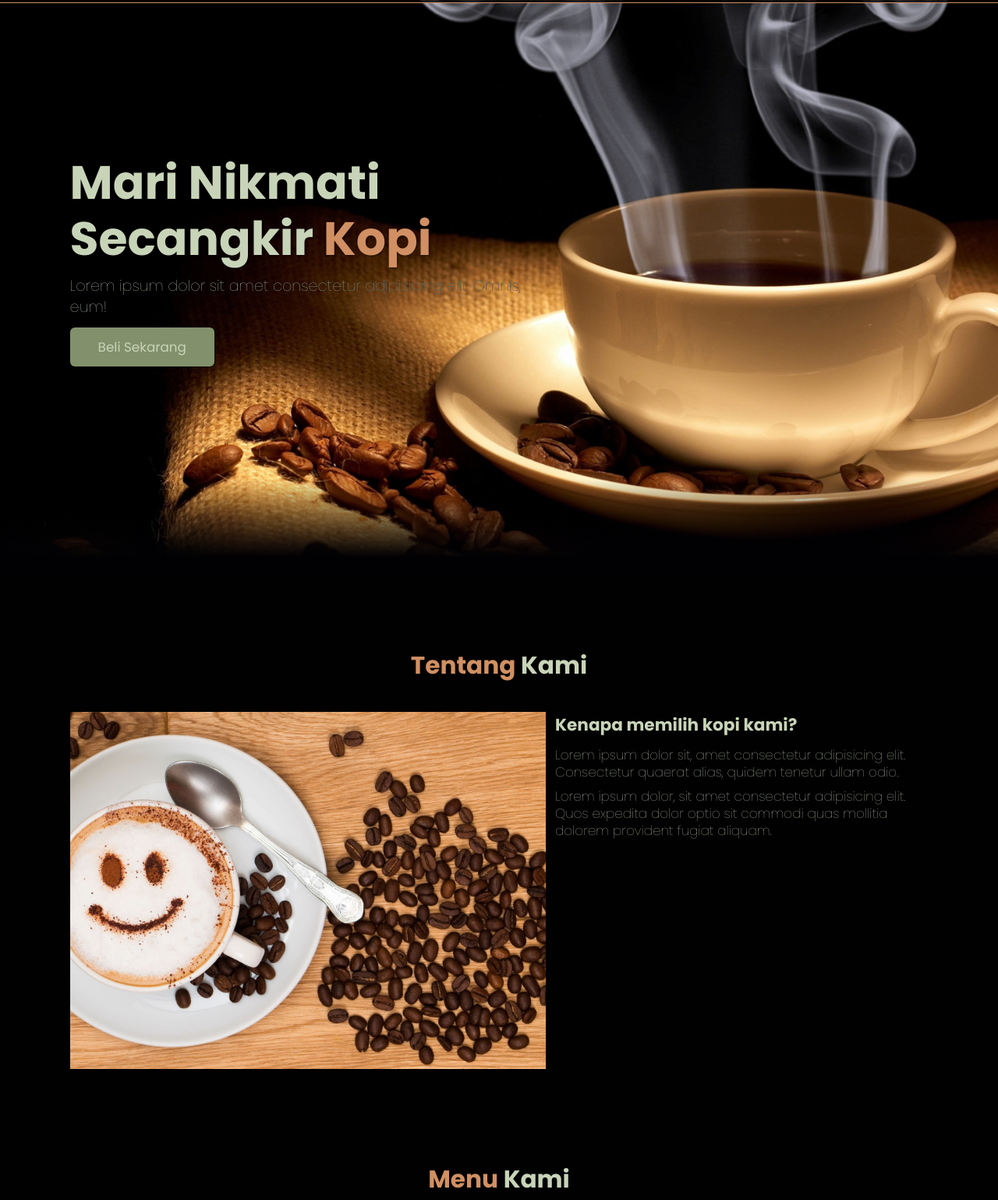
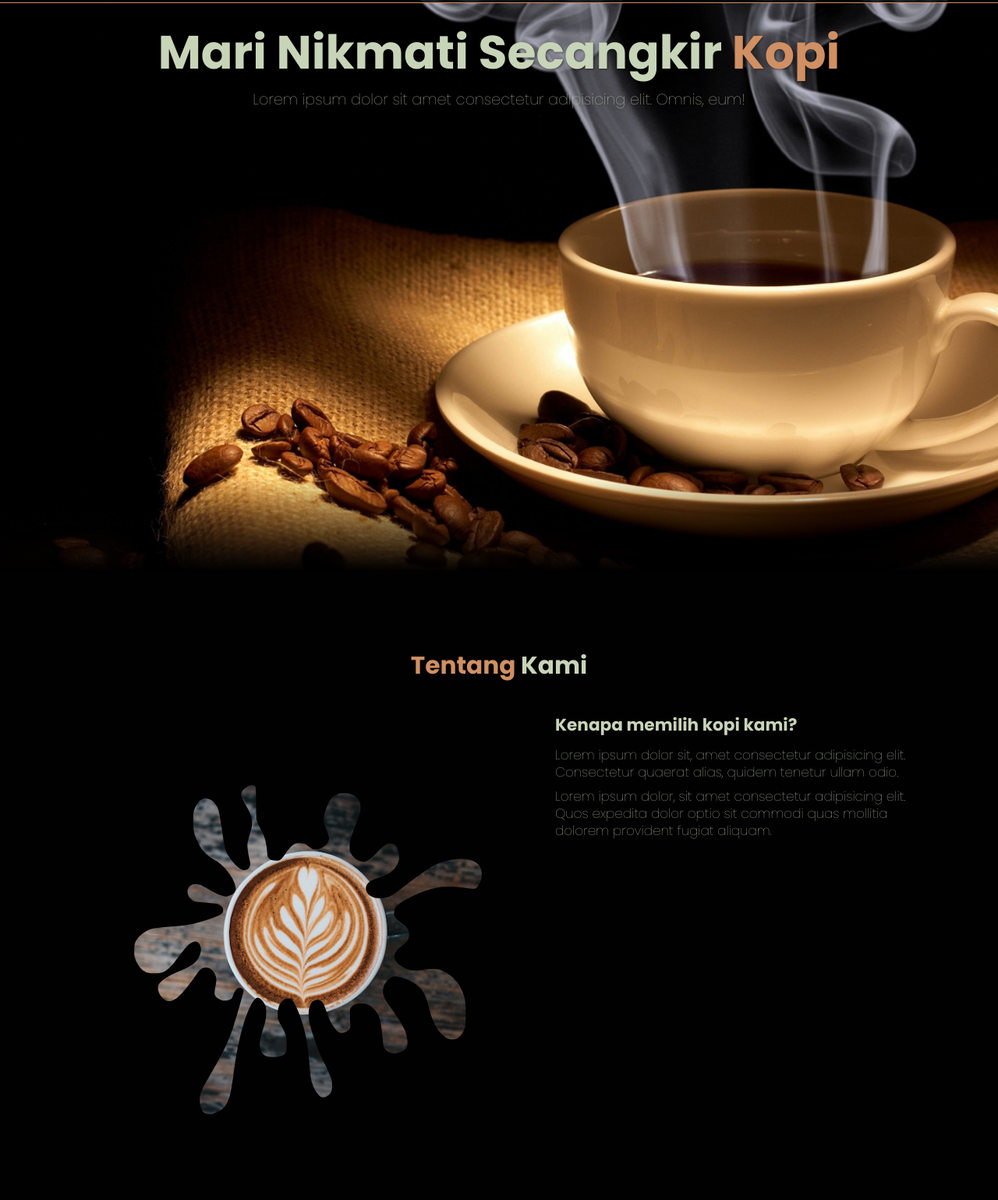
Before and after one commit to bmbang48/kopi-garasi, a plain HTML site: page index.html in a window 1280 px wide. Shown: the part 66-1605 px from the top of the page at 78% size. Drawn offline with nearby package versions, Linux system fonts and the light colour scheme.

Commit message:
css masking

```diff
--- a/css/style.css
+++ b/css/style.css
@@ -185,9 +185,11 @@ body {
   background-size: cover;
   background-position: center;
   position: relative;
+  -webkit-mask-image: linear-gradient(rgba(0, 0, 0, 1) 85%, rgba(0, 0, 0, 0));
+  mask-image: linear-gradient(rgba(0, 0, 0, 1) 85%, rgba(0, 0, 0, 0));
 }
 
-.hero::after {
+/* .hero::after {
   content: "";
   display: block;
   position: absolute;
@@ -199,11 +201,25 @@ body {
     rgba(1, 1, 3, 1) 8%,
     rgba(255, 255, 255, 0) 50%
   );
+} */
+
+.hero .mask-container {
+  position: absolute;
+  /* background-color: red; */
+  inset: 0;
+  -webkit-mask-image: url(../img/header-bg2.png);
+  -webkit-mask-repeat: no-repeat;
+  -webkit-mask-size: cover;
+  -webkit-mask-position: center;
 }
 
 .hero .content {
   padding: 1.4rem 7%;
-  max-width: 60%;
+  /* max-width: 60%; */
+  width: 100%;
+  text-align: center;
+  position: fixed;
+  top: 10vh;
 }
 
 .hero .content h1 {
@@ -271,6 +287,10 @@ body {
 
 .about .row .about-img img {
   width: 100%;
+  -webkit-mask-image: url("../img/menu/splash.svg");
+  -webkit-mask-size: 73%;
+  -webkit-mask-repeat: no-repeat;
+  -webkit-mask-position: center;
 }
 
 .about .row .content {
--- a/index.html
+++ b/index.html
@@ -74,13 +74,14 @@
     <!-- Navbar End -->
     <!-- Hero Section Start -->
     <section class="hero" id="home">
+      <div class="mask-container">
         <main class="content">
           <h1>Mari Nikmati Secangkir <span>Kopi</span></h1>
           <p>
             Lorem ipsum dolor sit amet consectetur adipisicing elit. Omnis, eum!
           </p>
-        <a href="#" class="cta">Beli Sekarang</a>
         </main>
+      </div>
     </section>
     <!-- Hero Section End -->
 
@@ -90,7 +91,7 @@
 
       <div class="row">
         <div class="about-img">
-          <img src="img/fake.jpg" alt="Tentang Kami" />
+          <img src="img/kopi.jpg" alt="Tentang Kami" />
         </div>
         <div class="content">
           <h3>Kenapa memilih kopi kami?</h3>
```
Also changed, not shown: img/header-bg2.png (added), img/kopi.jpg (added), img/menu/coffee-beans.svg (added), img/menu/splash.svg (added). Lines whose indentation alone changed are shown as unchanged.
